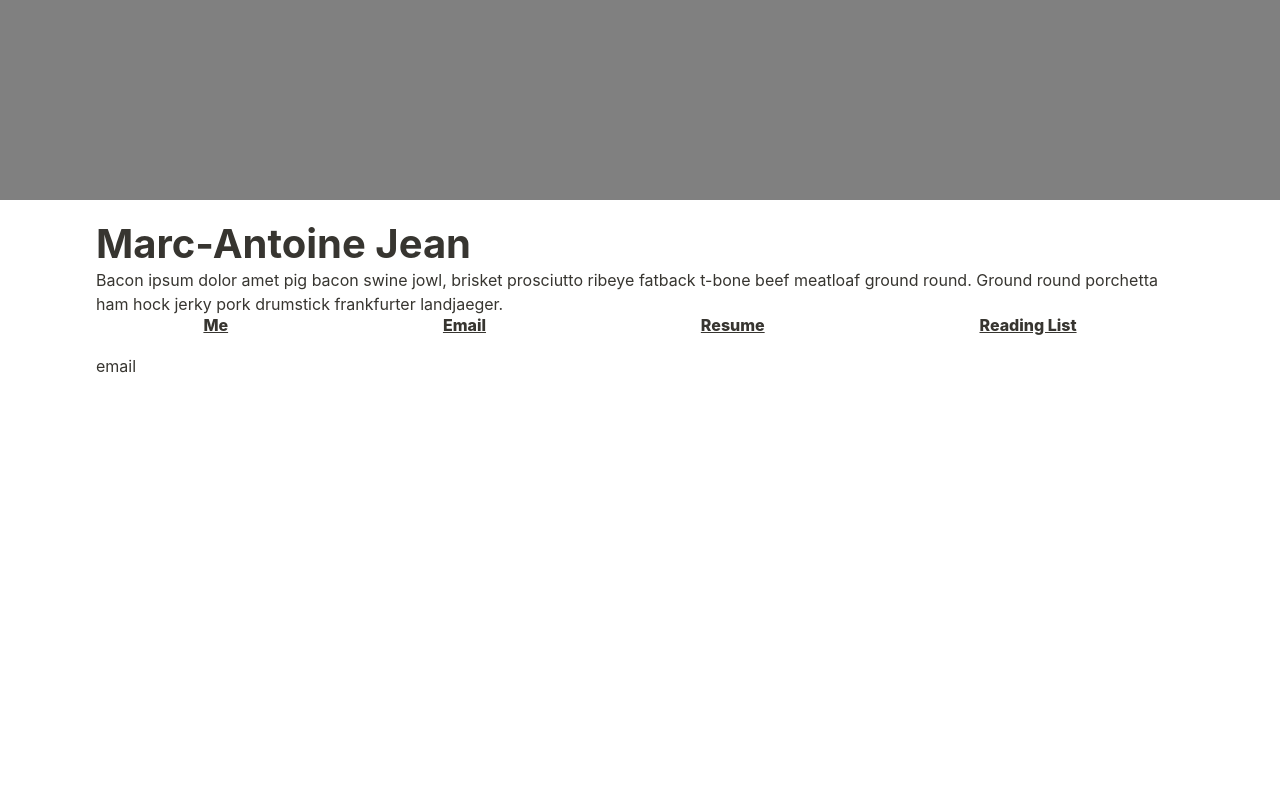
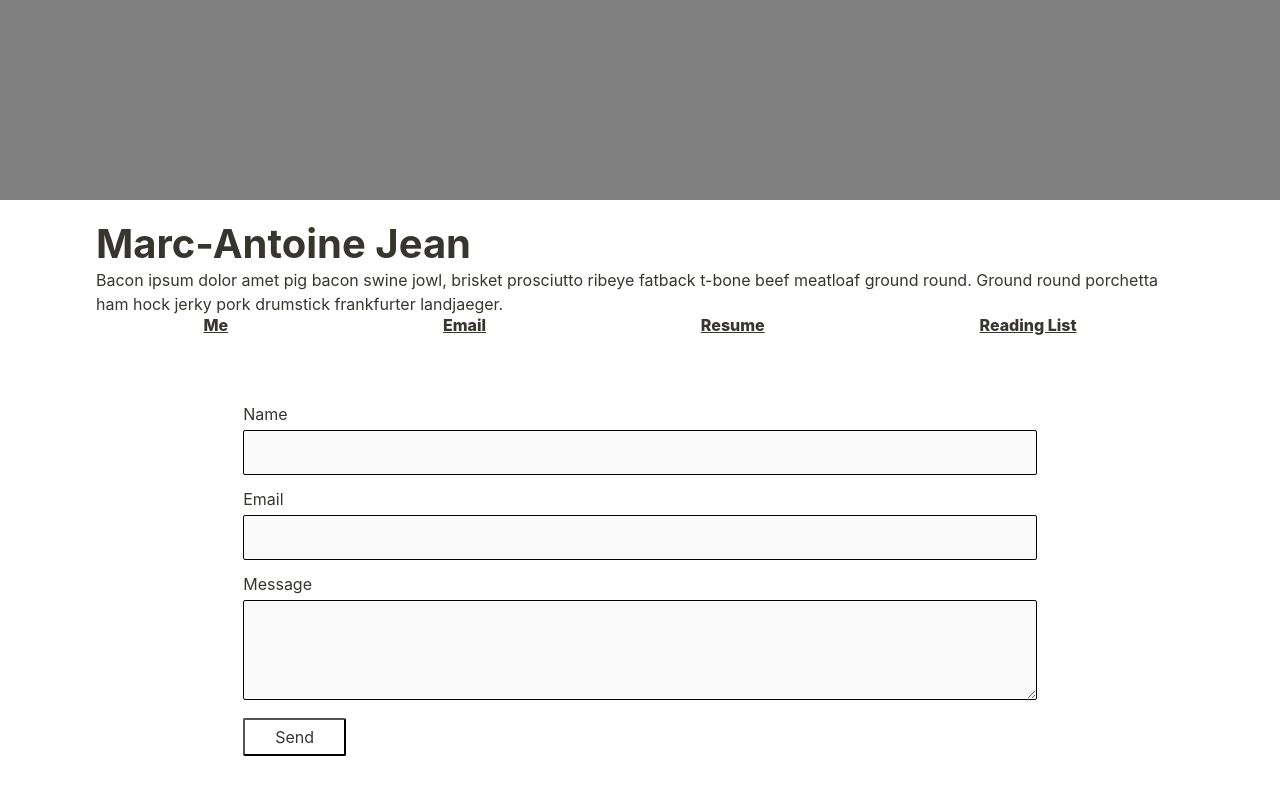
Before and after one commit to Chevalmuscle/marcantoinejean.com, a React (Create React App) app: page / in a window 1280 px wide. Both pictures are taken after a click on the element "Email". Shown: the top 794 px of the page. Built offline with nearby package versions, Linux system fonts and the light colour scheme; no server answers.

Commit message:
added back contactform page

```diff
--- a/src/App.js
+++ b/src/App.js
@@ -1,5 +1,6 @@
 import React, { Component } from "react";
 import { Home } from "./components/Home";
+import { ContactForm } from "./components/ContactForm";
 import styles from "./App.module.css";
 import { createBrowserHistory } from "history";
 
@@ -36,7 +37,7 @@ export default class App extends Component {
         case ROUTES.HOME:
           return <Home />;
         case ROUTES.EMAIL:
-          return "email";
+          return <ContactForm />;
         case ROUTES.RESUME:
           return "resume";
         case ROUTES.READING_LIST:
--- a/src/components/ContactForm.js
+++ b/src/components/ContactForm.js
@@ -3,12 +3,12 @@ import axios from "axios";
 import { toast } from "react-toastify";
 import "react-toastify/dist/ReactToastify.min.css";
 
-import Spinner from "./Spinner";
+import { Spinner } from "./Spinner";
 import { MAILING_SERVER_URL } from "../config";
 
 import styles from "./ContactForm.module.css";
 
-export default class ContactForm extends Component {
+class ContactForm extends Component {
   constructor(props) {
     super(props);
     this.state = {
@@ -45,7 +45,7 @@ export default class ContactForm extends Component {
 
     // prevent spam click
     if (this.state.fetchInProgress) return;
-
+    // TODO add recaptcha v3
     this.setState({ fetchInProgress: true });
     axios
       .post(`${MAILING_SERVER_URL}/mail`, {
@@ -67,7 +67,8 @@ export default class ContactForm extends Component {
 
   render() {
     return (
-      <form onSubmit={this.handleOnSubmit}>
+      <div className={styles["contact-section"]}>
+        <form className={styles["contact-form-container"]} onSubmit={this.handleOnSubmit}>
           <label htmlFor="name">Name</label>
           <input
             id="name"
@@ -101,6 +102,9 @@ export default class ContactForm extends Component {
             )}
           </div>
         </form>
+      </div>
     );
   }
 }
+
+export { ContactForm };
--- a/src/components/ContactForm.module.css
+++ b/src/components/ContactForm.module.css
@@ -1,14 +1,43 @@
+.contact-section {
+  margin: 3rem;
+  display: flex;
+  justify-content: center;
+  flex-direction: row;
+  align-items: center;
+}
+
+.contact-form-container {
+  width: min(80%, 800px);
+}
+
+@media screen and (max-width: 600px) {
+  .contact-section {
+    margin: 20px 5px;
+    display: flex;
+    justify-content: center;
+    flex-direction: row;
+    align-items: center;
+  }
+
+  .contact-form-container {
+    width: 100%;
+  }
+}
+
+.contact-form {
+  margin: 1rem 0;
+}
+
 label {
-  color: white;
+  color: var(--text-color);
 }
 
 input[type="text"],
 input[type="email"],
 textarea {
-  background-color: rgba(255, 255, 255, 0.07);
+  background-color: rgba(0, 0, 0, 0.02);
   font-size: 0.8em;
-  color: white;
-  border: none;
+  border: 1px solid black;
   width: 100%;
   padding: 12px 15px;
   margin: 4px 0 12px 0;
@@ -25,16 +54,16 @@ textarea {
 input:focus,
 textarea:focus {
   outline: none !important;
-  background-color: rgba(255, 255, 255, 0.12);
-  box-shadow: 0 0 10px rgba(0, 0, 0, 0.1);
+  background-color: white;
+  box-shadow: 0 0 3px rgba(0, 0, 0, 0.1);
 }
 
 input[type="submit"] {
   -webkit-appearance: none;
   background-color: rgba(255, 255, 255, 0.1);
-  color: white;
+  color: var(--text-color);
   font-size: 1em;
-  padding: 15px 30px;
+  padding: 5px 30px;
   border-radius: 2px;
 }
 
--- a/src/components/Spinner.js
+++ b/src/components/Spinner.js
@@ -1,9 +1,9 @@
-import React, { Component } from "react";
+import React from "react";
 
 import styles from "./Spinner.module.css";
 
-export default class Spinner extends Component {
-  render() {
-    return <div id={styles["spinner"]}></div>;
-  }
+function Spinner() {
+  return <div id={styles["spinner"]}></div>;
 }
+
+export { Spinner };
--- a/src/components/Spinner.module.css
+++ b/src/components/Spinner.module.css
@@ -1,6 +1,6 @@
 #spinner {
   border-radius: 50%;
-  border-top: 2px solid var(--accent-light);
+  border-top: 2px solid var(--accent-color);
   width: 100%;
   height: 100%;
   -webkit-animation: spin 1s ease infinite; /* Safari */
--- a/src/index.css
+++ b/src/index.css
@@ -1,4 +1,5 @@
 :root {
+  --accent-color: #c2c8ff;
   --text-color: #373530;
 }
 
```
Lines whose indentation alone changed are shown as unchanged.
